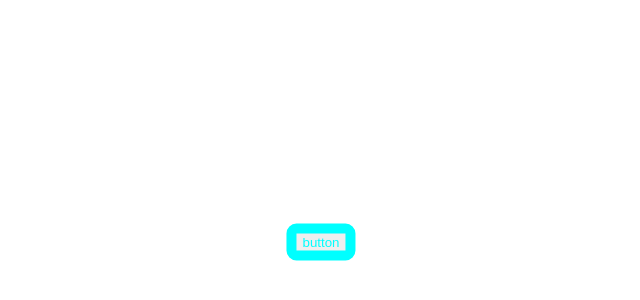
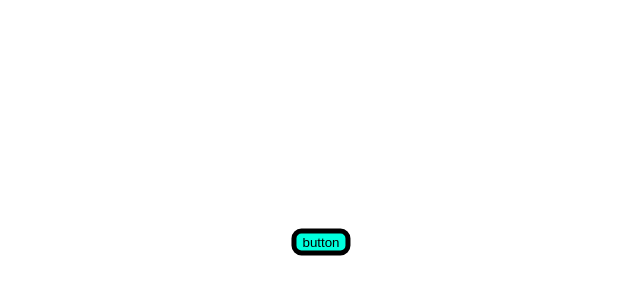
Before and after one commit to ducky502/royal-gutter-solutions, a plain HTML site: page index.html in a window 1280 px wide. Shown: the part 158-458 px from the top of the page, without its empty margins (319-959 px from the left). Drawn offline with Linux system fonts and the light colour scheme.

Commit message:
royal gutter change 3

```diff
--- a/style.css
+++ b/style.css
@@ -1,8 +1,9 @@
 .btn{
-    color: aqua;
+    color: rgb(0, 0, 0);
     border-radius: 10px;
-    border-color: black;
-    border: 10px solid;
+    background-color: rgb(0, 255, 221);
+    border-color: rgb(0, 0, 0);
+    border: 5px solid;
 
 
     transition-property:transform;
```
